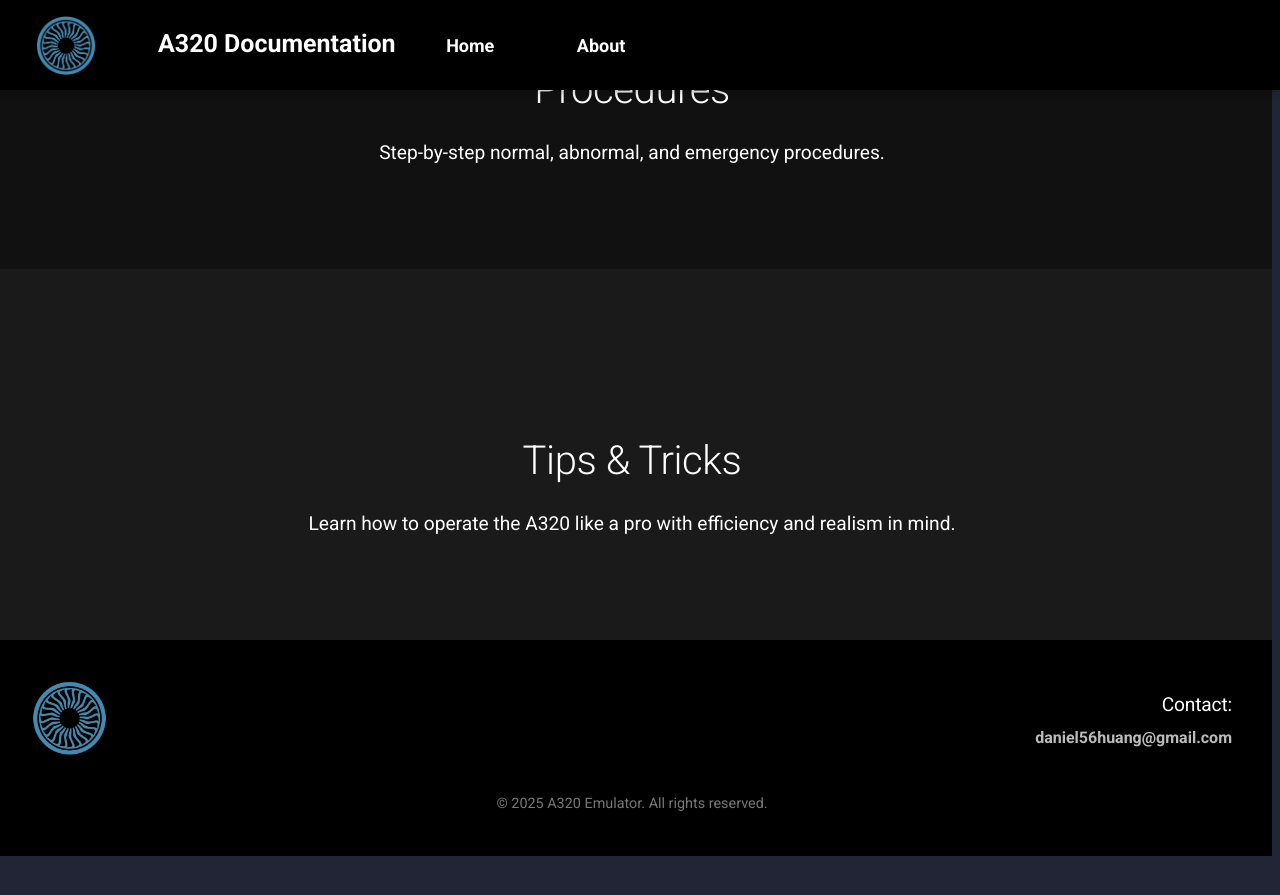
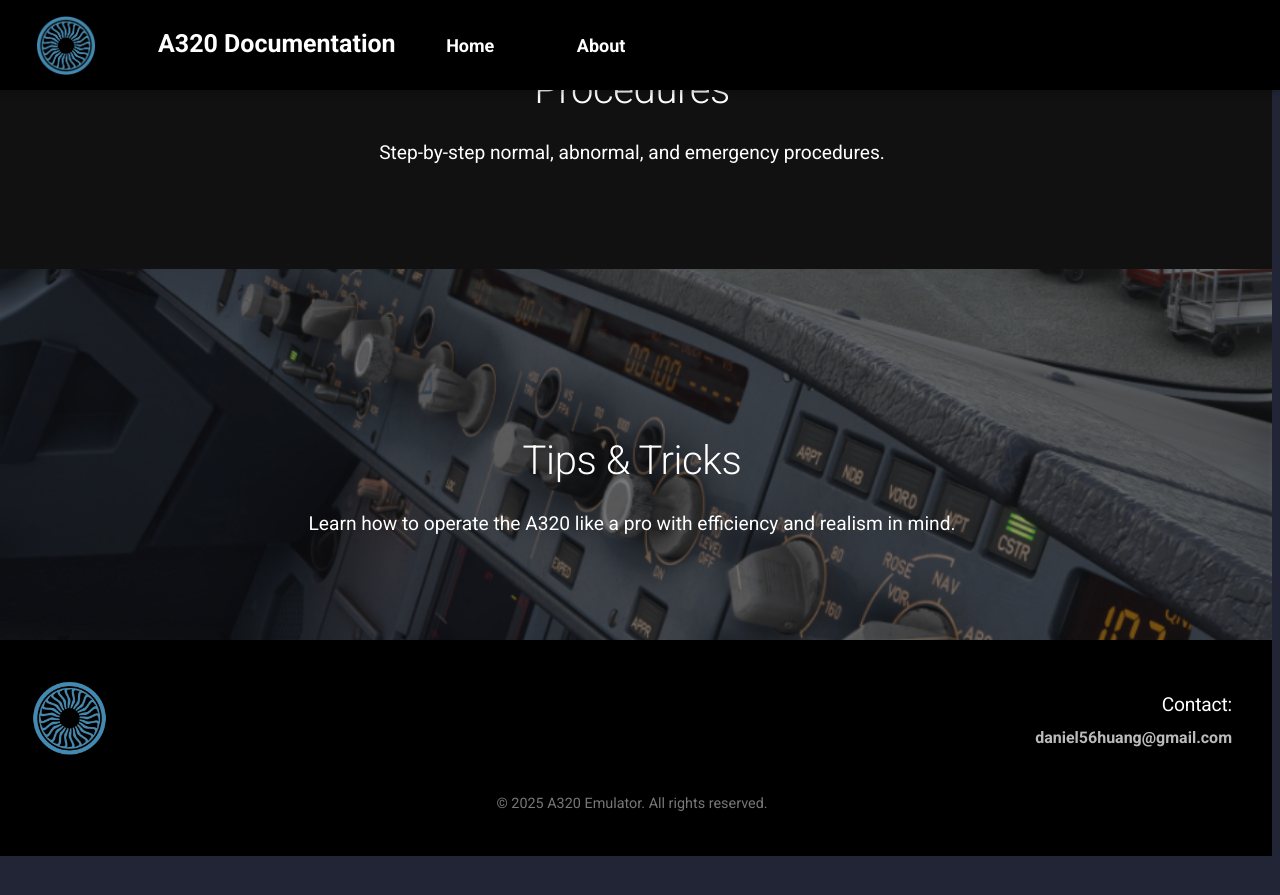
Before and after one commit to danhuaflx-56/A320-emulator, an MkDocs documentation site: the page built from docs/index.md, in a window 1280 px wide and 900 px high, scrolled down 1432 px. Shown: the top 895 px of the window. Built offline with MkDocs 1.6.1 and Material for MkDocs 9.7.7, drawn with Linux system fonts in a browser that asks for light colours.

Commit message:
Update index.md

```diff
--- a/docs/index.md
+++ b/docs/index.md
@@ -64,7 +64,7 @@
 </div>
 
 <!-- Section 4 -->
-<div class="section rectangle-4" style="width:100vw; position:relative; left:50%; margin-left:-50vw; background-color:#1a1a1a; color:white; text-align:center; padding:100px 20px;">
+<div class="section rectangle-4" style="width:100vw; background-image: url('assets/banner2.png'); background-position: center; background-repeat: no-repeat; background-size: cover;position:relative; left:50%; margin-left:-50vw; background-color:#1a1a1a; color:white; text-align:center; padding:100px 20px;">
   <h2 class="animated-text" style="font-size:2.5em; margin-bottom:20px;">Tips & Tricks</h2>
   <p class="animated-text" style="font-size:1.2em; max-width:700px; margin:0 auto;">
     Learn how to operate the A320 like a pro with efficiency and realism in mind.
```
